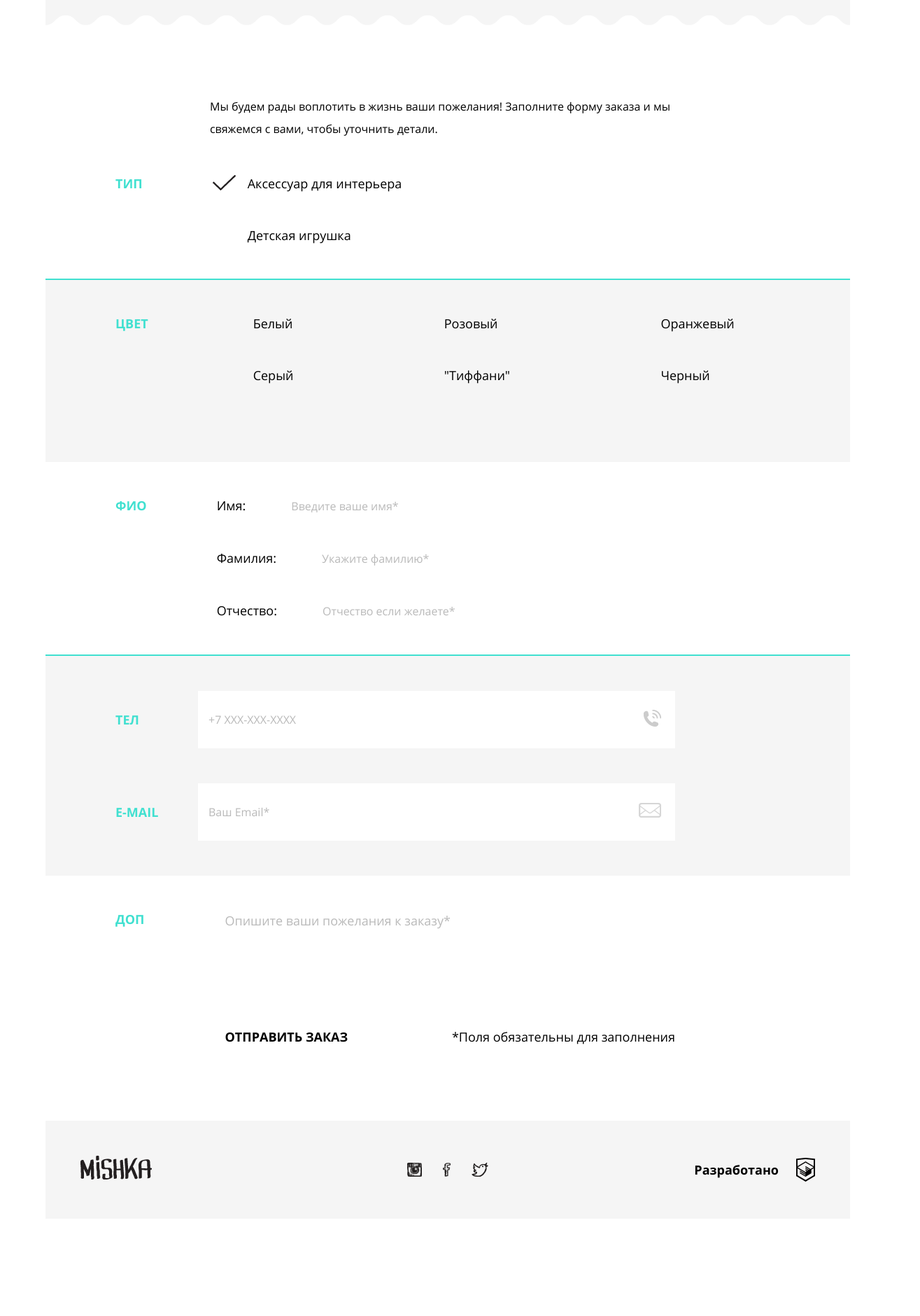
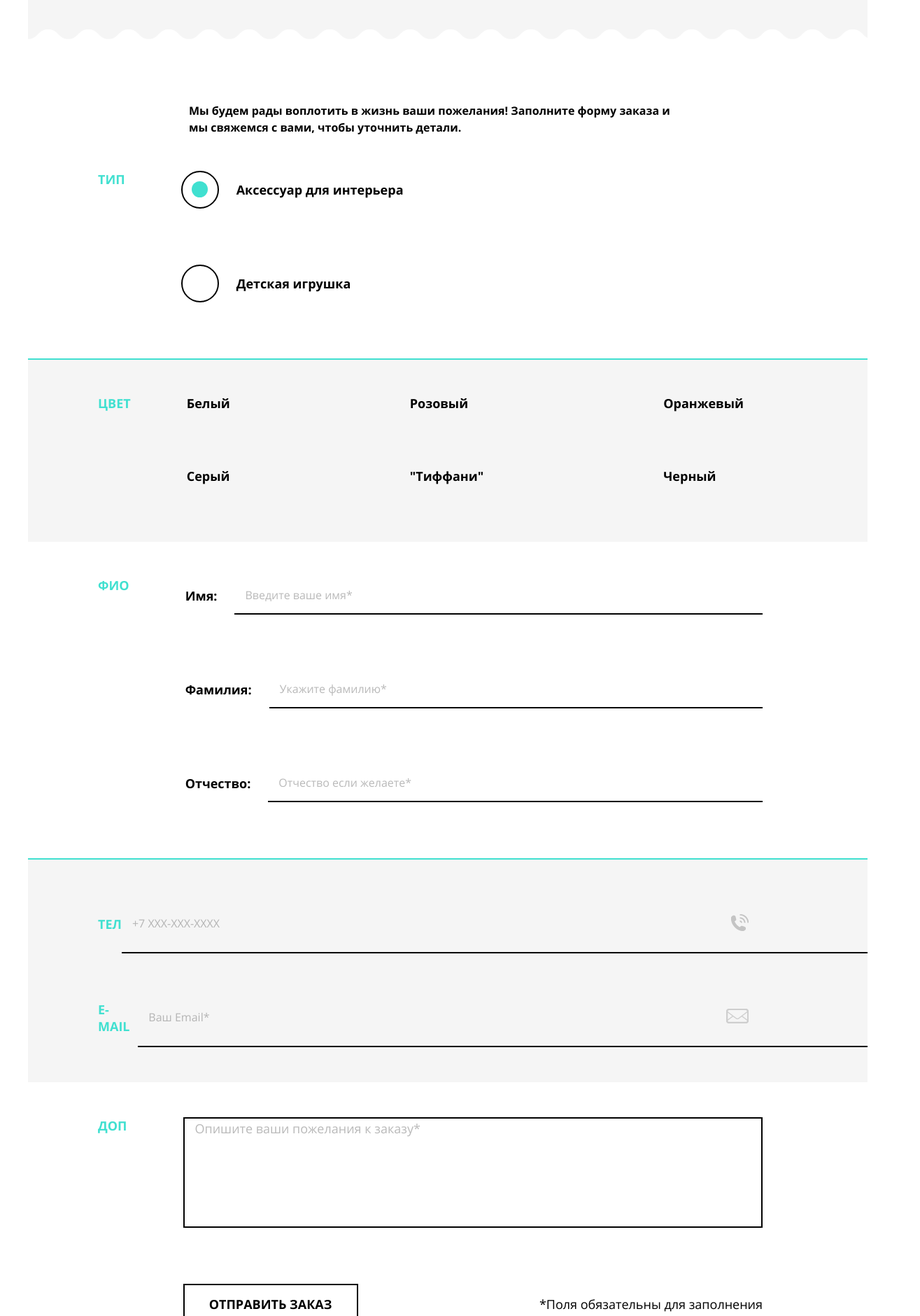
Before and after one commit to GeorgiiZ/mishkaa, a Vue app: page /#/form in a window 1280 px wide. Shown: the part 280-2160 px from the top of the page at 70% size, 1315 px wide, since content can reach past the window. Before the commit the page ends 2029 px from the top, so only its background shows below. Built offline with nearby package versions, Linux system fonts and the light colour scheme.

Commit message:
Refactoring mishka form

```diff
--- a/package.json
+++ b/package.json
@@ -4,7 +4,8 @@
   "private": true,
   "scripts": {
     "serve": "vue-cli-service serve",
-    "build": "vue-cli-service build"
+    "build": "vue-cli-service build",
+    "gulp": "gulp svgSprite"
   },
   "dependencies": {
     "core-js": "^2.6.5",
@@ -16,6 +17,7 @@
   "devDependencies": {
     "@vue/cli-plugin-babel": "^3.9.0",
     "@vue/cli-service": "^3.9.0",
+    "gulp-svg-sprite": "^1.5.0",
     "vue-template-compiler": "^2.6.10",
     "webpack": "^4.35.3"
   }
--- a/src/catalog/CatalogHeader.vue
+++ b/src/catalog/CatalogHeader.vue
@@ -36,7 +36,7 @@ export default {
 .catalog-header::after {
     content: '';
     position: absolute;
-    width: 1150px;
+    width: 100%;
 	height: 34px;
     background: url("../assets/zigzagfilldesktopsvg.png");
     bottom: 0;
--- a/src/catalog/CatalogPage.vue
+++ b/src/catalog/CatalogPage.vue
@@ -58,8 +58,7 @@ export default {
 <style scoped>
 
 .catalog-main {
-    padding: 50px;
-    margin: 50px 0;
+    padding: 100px 50px;
     font-size: var(--text-size__light);
 }
 
--- a/src/home/HomeHeader.vue
+++ b/src/home/HomeHeader.vue
@@ -55,7 +55,7 @@ export default {
     width: 100%;
     height: 34px;
     background: url("../assets/zigzagfilldesktopsvg.png");
-    bottom: 0;
+    bottom: -1px;
     left: 0;
     z-index: 1;
 }
@@ -65,7 +65,7 @@ export default {
     display: flex;
     background-color:	#353839;
     align-items: center;
-    width: 39.2%;
+    width: 39.6%;
     height: 100px;
     padding: 0 0 3% 25px;
 }
--- a/src/layout/Layout.vue
+++ b/src/layout/Layout.vue
@@ -56,7 +56,7 @@
               <img class="footer-main__social-img" src="../assets/twittersvg.png" alt="twitter-link"/>
             </div>
             <a class="footer-main__develop
-                    footer-main__link" target="_blank" href="https://htmlacademy.ru/intensive/adaptive">
+                      footer-main__link" target="_blank" href="https://htmlacademy.ru/intensive/adaptive">
               <span class="footer-main__develop-capture">Разработано</span>
               <img src="../assets/htmlacademysvg.png" alt="htmlacademy-link"/>
             </a>
@@ -90,12 +90,19 @@ export default {
 
 <style scoped>
 
+.layout {
+  width: 1200px;
+  display: flex;
+  flex-direction: column;
+  margin: 0 auto;
+}
+
+
 .nav-main {
-  width: 1150px;
-  margin: 0 auto;
   padding: 0px;
   display: flex;
   list-style: none;
+  margin: 0;
 }
 
 .nav-item {
@@ -107,11 +114,6 @@ export default {
   border-right: 1px solid #F5F5F5;
   border-bottom: 1px solid #F5F5F5;
 }
-
-/* .nav-item_indent {
-  margin-left:  50px;
-  margin-right: 10px;
-} */
 
 .nav-item_last {
   margin-left: 25px;
@@ -130,7 +132,7 @@ a {
   width: 100%;
   height: 100%;
   align-items: center;
-  padding: 0 25px;
+  padding: 10px 25px;
 }
 
 .nav-item__link:hover{
@@ -194,8 +196,9 @@ a {
 }
 
 .main-content {
-  width: 1150px;
-  margin: 0 auto;
+  display: flex;
+  flex-direction: column;
+  width: 100%;
 }
 
 .main-content__header {
@@ -203,8 +206,8 @@ a {
 }
 
 .footer-main {
-  width: 1050px;
-  margin: auto auto 0 auto;
+  width: 92%;
+  margin: auto 0;
   padding: 50px;
   display: flex;
   justify-content: space-between;
--- a/src/mishka-form/FormHeader.vue
+++ b/src/mishka-form/FormHeader.vue
@@ -36,7 +36,7 @@ export default {
 .form-header::after {
     content: '';
     position: absolute;
-    width: 1150px;
+    width: 100%;
 	height: 34px;
     background: url("../assets/zigzagfilldesktopsvg.png");
     bottom: 0;
--- a/src/mishka-form/FormPage.vue
+++ b/src/mishka-form/FormPage.vue
@@ -1,20 +1,20 @@
 <template>
     <div class = "form-container">
         <form method="GET" action="#">
-            <div class="form-section">
-                <p class="initial-info">
-                    Мы будем рады воплотить в жизнь ваши пожелания! Заполните форму заказа и мы свяжемся с вами, чтобы уточнить детали.
-                </p>
+            <div  class="initial-info">
+                <span class="initial-info__paragraph" >Мы будем рады воплотить в жизнь ваши пожелания! Заполните форму заказа и мы свяжемся с вами, чтобы уточнить детали.</span>
             </div>
             <div class="form-section">
                 <span class="form-section__caption">тип</span>
                 <div class="controls">
-                    <label class="controls__item">
+                    <label class="controls__item form__radio">
                         <input type="radio" name="selectedKind" v-model="selectedKind" value="toy" required>
+                        <span class="form__radio-custom"></span>
                         <span class="controls__item_indent">Аксессуар для интерьера</span>
                     </label>
-                    <label class="controls__item">
+                    <label class="controls__item form__radio">
                         <input type="radio" name="selectedKind" v-model="selectedKind" value="accessory" required>
+                        <span class="form__radio-custom"></span>
                         <span class="controls__item_indent">Детская игрушка</span>
                     </label>
                 </div>
@@ -25,12 +25,10 @@
                 <span class="form-section__caption">цвет</span>
                 <div class="controls
                             controls_wraped">
-                    <div v-for="(color, key) in availibleColors" :key="key" class="controls__item" >
-                        <label>
+                    <label v-for="(color, key) in availibleColors" :key="key" class="controls__item form__checkbox" >
                         <input type="checkbox" name="selectedColor"  :value = "key" v-model="selectedColors">
-                            <span class="controls__item_indent">{{color | capitalize}}</span>
+                        <span >{{ color | capitalize }}</span>
                     </label>
-                    </div>
                 </div>
             </div>
             <div class="form-section">
@@ -67,21 +65,21 @@
                            v-model.trim="email" placeholder="Ваш Email*" autocomplete="off" required/>
                 </div>
             </div>
-            <div class="form-section
-                        form-section_add-wishes">
+            <div class="form-section">
                 <label class="form-section__caption" for="addWishes">доп</label>
                 <div class="controls">
+                    <div class="controls__item">
                         <textarea name="email"
                                   v-model.trim="addWishes"
                                   class="form-input
-                                     form-input_textarea
-                                     controls__item "
+                                         form-input_textarea"
                                   placeholder="Опишите ваши пожелания к заказу*" required/>
+                    </div>
                     <div class="make-order controls__item">
                         <button type="submit"
                             class="make-order__btn"
                             @click="sendOrder()">отправить заказ</button>
-                        <p class="make-order__paragraph">*Поля обязательны для заполнения</p>
+                        <span class="make-order__paragraph">*Поля обязательны для заполнения</span>
                     </div>
                 </div>
             </div>
@@ -128,11 +126,12 @@ export default {
     display: flex;
     flex-direction: column;
     font-size: var(--text-size__regular);
+    font-weight: bold;
 }
 
 .form-section {
     display: flex;
-    padding: 50px 100px 0 100px;
+    padding: 50px 0 0 100px;
 }
 
 ::placeholder {
@@ -152,10 +151,6 @@ export default {
     flex-direction: column;
 }
 
-.form-section_add-wishes {
-    min-height: 300px;
-}
-
 .form-section__caption {
     color:turquoise;
     font-weight: bold;
@@ -163,9 +158,34 @@ export default {
 }
 
 .initial-info {
+    display: flex;
     font-size: var(--text-size__light);
-    margin: 30px 135px 0 135px;
+    padding: 70px  0  0 230px;
 }
+
+.initial-info__paragraph {
+    max-width: 700px;
+}
+
+.form__radio-custom {
+    position: relative;
+    min-height: 50px;
+    min-width: 50px;
+    border: 2px solid black;
+    border-radius: 50%;
+}
+
+.form__radio input:checked ~ .form__radio-custom::after{
+    content: "";
+    position: absolute;
+    top: 13px;
+	left: 13px;
+    width: 23px;
+    height: 23px;
+    background-color: turquoise;
+    border-radius: 50%;
+}
+
 
 .controls {
     width: 100%;
@@ -186,12 +206,14 @@ export default {
 }
 
 .controls__item {
+    display: flex;
+    align-items: center;
     position: relative;
-    margin: 0 0px 50px 100px;
+    padding: 0 150px 80px 80px;
 }
 
 .controls__item_indent {
-    margin-left: 50px;
+     margin-left: 25px;
 }
 
 .controls__item_indent-absolute {
@@ -205,14 +227,17 @@ export default {
     border : none;
     padding-left: 15px;
     text-overflow: ellipsis;
+    background-color: inherit;
+    border-bottom: 2px solid black;
+    min-height: 50px;
+    width: 100%;
 }
 
 .form-input_large {
     position: relative;
-    height:5rem;
-    min-width: 70%;
-    margin-left: auto;
-    margin-right: 150px;
+    min-height: 80px;
+    /* margin-left: auto;
+    margin-right: 150px; */
 }
 
 
@@ -230,8 +255,9 @@ export default {
 
 .form-input_textarea {
     width: 100%;
-    height : 30%;
+    min-height : 150px;
     resize: none;
+    border: 2px solid black;
 }
 
 .form-input:focus{
@@ -241,26 +267,26 @@ export default {
 .make-order {
     display: flex;
     align-items: center;
-    width: 100%;
 }
 
 .make-order__btn{
     padding: 15px;
-    max-width: 250px;
+    min-width: 250px;
     text-transform: uppercase;
     font-weight: bold;
     outline: inherit;
     background-color: transparent;
-    border: none;
+    border: 2px black solid;
     cursor: pointer;
 }
 
 .make-order__paragraph {
     margin-left: auto;
-    margin-right: 250px;
+    font-weight: normal;
 }
 
 input[type="checkbox"], input[type="radio"] {
+    position: absolute;
     display: none;
     font-size: var(--text-size__regular);
 }
@@ -273,11 +299,11 @@ textarea {
     font-size: var(--text-size__regular);
 }
 
-:checked + span:before  {
+.form__checkbox input:checked + span:before  {
     content: url("../assets/VectorSmartObjectcop.png");
     position: absolute;
     top: 0;
-    left: 0;
+    left: 25px;
 }
 
 </style>
```
Also changed, not shown: gulpfile.js (added, +14 -0 lines), src/assets/tick.svg (added), 1 other file (tests, documents, lock files or other folders). Lines whose indentation alone changed are shown as unchanged.
